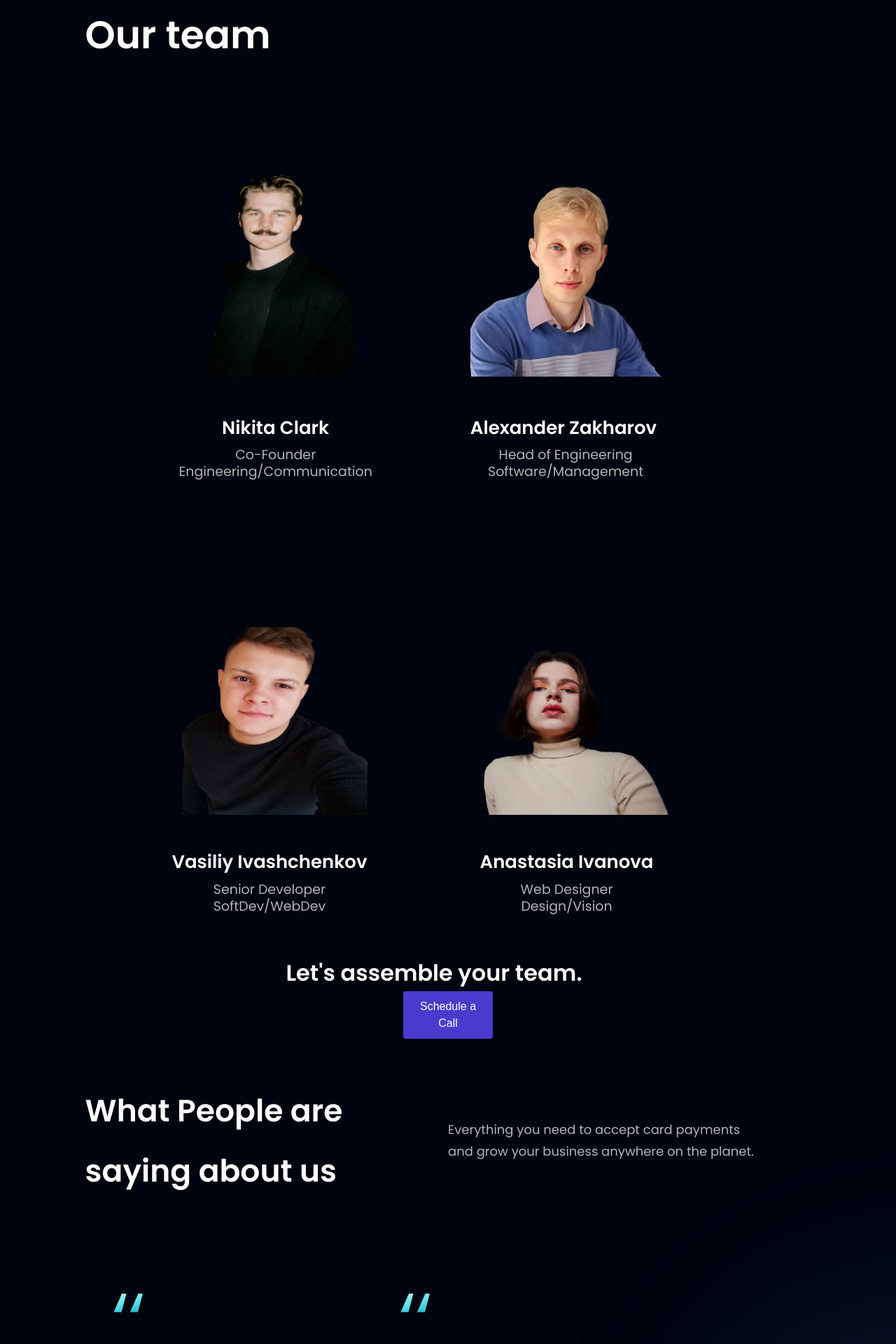
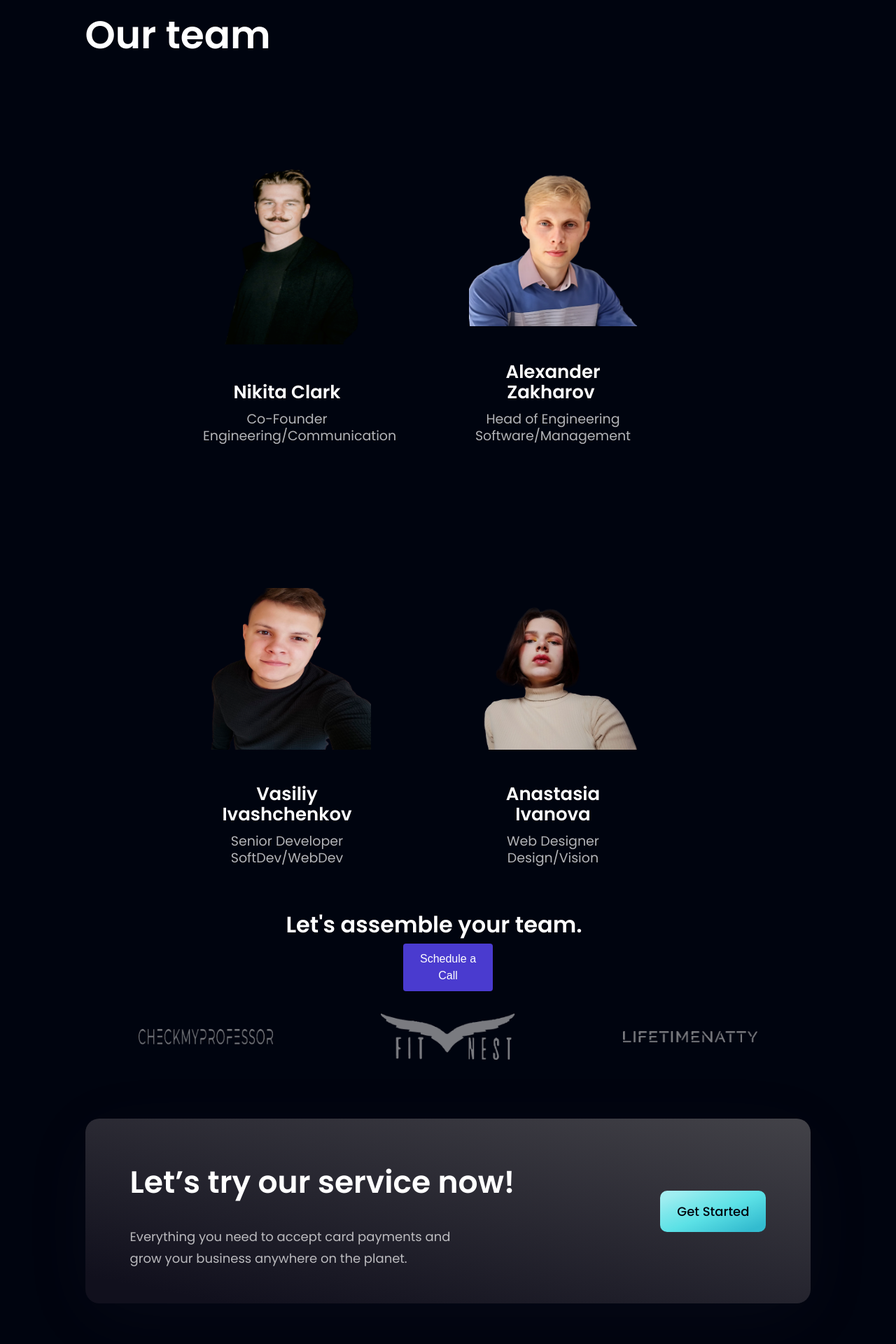
Before and after one commit to NikitaClark/JunziWeb, a React (Vite) app: page / in a window 1280 px wide. Shown: the part 4480-6400 px from the top of the page at 70% size. Built offline with nearby package versions, Linux system fonts and the light colour scheme.

Commit message:
Last changes

```diff
--- a/src/App.jsx
+++ b/src/App.jsx
@@ -1,5 +1,5 @@
 import styles from "./style";
-import { Billing, Business, CardDeal, Clients, CTA, Footer, Navbar, Stats, Testimonials, Hero } from "./components";
+import { Billing, Business, CardDeal, Clients, CTA, Footer, Navbar, Stats,  Hero } from "./components";
 
 const App = () => (
   <div className="bg-primary w-full overflow-hidden">
@@ -21,9 +21,9 @@ const App = () => (
         <Business />
         <Billing />
         <CardDeal />
-        <Testimonials />
+        {/* <Testimonials /> */}
         <Clients />
-        {/* <CTA /> */}
+         <CTA />
         <Footer />
       </div>
     </div>
--- a/src/components/Billing.css
+++ b/src/components/Billing.css
@@ -6,10 +6,11 @@ body {
     padding: 0;
 }
 
-.container {
-    padding: 40px;
-    text-align: center;
-}
+.container{
+    max-width: 1200px;
+    margin: 0 auto;
+    padding: 0 15px;
+  }
 
 h1 {
     font-size: 2em;
--- a/src/components/CardDeal.css
+++ b/src/components/CardDeal.css
@@ -43,3 +43,8 @@
     font-size: 0.9rem;
     color: #b0b0b0; /* Lighter color for responsibilities */
   }
+  .container{
+    max-width: 1200px;
+    margin: 0 auto;
+    padding: 0 15px;
+  }
--- a/src/components/CardDeal.jsx
+++ b/src/components/CardDeal.jsx
@@ -10,7 +10,7 @@ const CardDeal = () => (
     <h1 className="flex-1 font-poppins font-semibold ss:text-[55px] text-[52px] text-white ss:leading-[100.8px] leading-[10px]">
       Our team</h1>
       <div className="services">
-        <div class="flex justify-between flex-col px-10 py-12 rounded-[20px]  max-w-[370px] md:mr-10 sm:mr-5 mr-0 my-5 feedback-card">
+        <div class="flex justify-between flex-col px-10 py-12 rounded-[20px]  max-w-[320px] md:mr-10 sm:mr-5 mr-0 my-5 feedback-card">
         <div className={`flex-1 flex ${styles.flexCenter} md:my-5 my-0 relative`}>
         <img src={nikita} alt="billing" className="w-[100%] h-[80%]" />
         </div>
@@ -19,7 +19,7 @@ const CardDeal = () => (
           <p className="font-poppins font-normal text-dimWhite text-center text-[19px] leading-[24px] ">
           Co-Founder <br/> Engineering/Communication</p>
         </div>
-        <div class="flex justify-between flex-col px-10 py-12 rounded-[20px]  max-w-[370px] md:mr-10 sm:mr-5 mr-0 my-5 feedback-card">
+        <div class="flex justify-between flex-col px-10 py-12 rounded-[20px]  max-w-[320px] md:mr-10 sm:mr-5 mr-0 my-5 feedback-card">
         <div className={`flex-1 flex ${styles.flexCenter} md:my-5 my-0 relative`}>
         <img src={alex} alt="billing" className="w-[100%] h-[80%]" />
         </div>
@@ -28,7 +28,7 @@ const CardDeal = () => (
           <p className="font-poppins font-normal text-dimWhite text-center text-[19px] leading-[24px] ">
           Head of Engineering <br /> Software/Management</p>
         </div>
-        <div class="flex justify-between flex-col px-10 py-12 rounded-[20px]  max-w-[370px] md:mr-10 sm:mr-5 mr-0 my-5 feedback-card">
+        <div class="flex justify-between flex-col px-10 py-12 rounded-[20px]  max-w-[320px] md:mr-10 sm:mr-5 mr-0 my-5 feedback-card">
         <div className={`flex-1 flex ${styles.flexCenter} md:my-5 my-0 relative`}>
         <img src={vasya} alt="billing" className="w-[100%] h-[80%]" />
         </div>
@@ -37,7 +37,7 @@ const CardDeal = () => (
           <p className="font-poppins font-normal text-dimWhite text-center text-[19px] leading-[24px]">
           Senior Developer <br /> SoftDev/WebDev</p>
         </div>
-        <div class="flex justify-between flex-col px-10 py-12 rounded-[20px]  max-w-[370px] md:mr-10 sm:mr-5 mr-0 my-5 feedback-card">
+        <div class="flex justify-between flex-col px-10 py-12 rounded-[20px]  max-w-[320px] md:mr-10 sm:mr-5 mr-0 my-5 feedback-card">
         <div className={`flex-1 flex ${styles.flexCenter} md:my-5 my-0 relative`}>
         <img src={anastasia} alt="billing" className="w-[100%] h-[80%]" />
         </div>
--- a/src/components/Testimonials.jsx
+++ b/src/components/Testimonials.jsx
@@ -1,27 +1,27 @@
-import { feedback } from "../constants";
-import styles from "../style";
-import FeedbackCard from "./FeedbackCard";
+// import { feedback } from "../constants";
+// import styles from "../style";
+// import FeedbackCard from "./FeedbackCard";
 
-const Testimonials = () => (
-  <section id="clients" className={`${styles.paddingY} ${styles.flexCenter} flex-col relative `}>
-    <div className="absolute z-[0] w-[60%] h-[60%] -right-[50%] rounded-full blue__gradient bottom-40" />
+// const Testimonials = () => (
+//   <section id="clients" className={`${styles.paddingY} ${styles.flexCenter} flex-col relative `}>
+//     <div className="absolute z-[0] w-[60%] h-[60%] -right-[50%] rounded-full blue__gradient bottom-40" />
 
-    <div className="w-full flex justify-between items-center md:flex-row flex-col sm:mb-16 mb-6 relative z-[1]">
-      <h2 className={styles.heading2}>
-        What People are <br className="sm:block hidden" /> saying about us
-      </h2>
-      <div className="w-full md:mt-0 mt-6">
-        <p className={`${styles.paragraph} text-left max-w-[450px]`}>
-          Everything you need to accept card payments and grow your business
-          anywhere on the planet.
-        </p>
-      </div>
-    </div>
+//     <div className="w-full flex justify-between items-center md:flex-row flex-col sm:mb-16 mb-6 relative z-[1]">
+//       <h2 className={styles.heading2}>
+//         What People are <br className="sm:block hidden" /> saying about us
+//       </h2>
+//       <div className="w-full md:mt-0 mt-6">
+//         <p className={`${styles.paragraph} text-left max-w-[450px]`}>
+//           Everything you need to accept card payments and grow your business
+//           anywhere on the planet.
+//         </p>
+//       </div>
+//     </div>
 
-    <div className="flex flex-wrap sm:justify-start justify-center w-full feedback-container relative z-[1]">
-      {feedback.map((card) => <FeedbackCard key={card.id} {...card} />)}
-    </div>
-  </section>
-);
+//     <div className="flex flex-wrap sm:justify-start justify-center w-full feedback-container relative z-[1]">
+//       {feedback.map((card) => <FeedbackCard key={card.id} {...card} />)}
+//     </div>
+//   </section>
+// );
 
-export default Testimonials;
+// export default Testimonials;
--- a/src/components/index.js
+++ b/src/components/index.js
@@ -6,7 +6,7 @@ import Clients from "./Clients";
 import CTA from "./CTA";
 import Stats from "./Stats";
 import Footer from "./Footer";
-import Testimonials from "./Testimonials";
+// import Testimonials from "./Testimonials";
 import Hero from "./Hero";
 
 export {
@@ -18,6 +18,6 @@ export {
   CTA,
   Stats,
   Footer,
-  Testimonials,
+  // Testimonials,
   Hero,
 };
--- a/src/index.css
+++ b/src/index.css
@@ -140,3 +140,9 @@
   background: rgba(255, 255, 255, 0.6);
   filter: blur(750px);
 }
+
+.container{
+  max-width: 1200px;
+  margin: 0 auto;
+  padding: 0 15px;
+}
```
